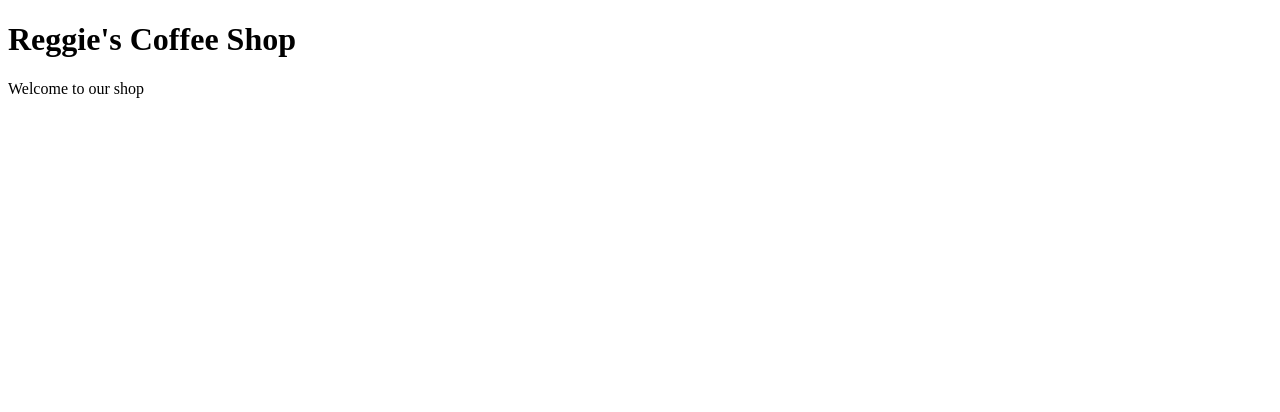
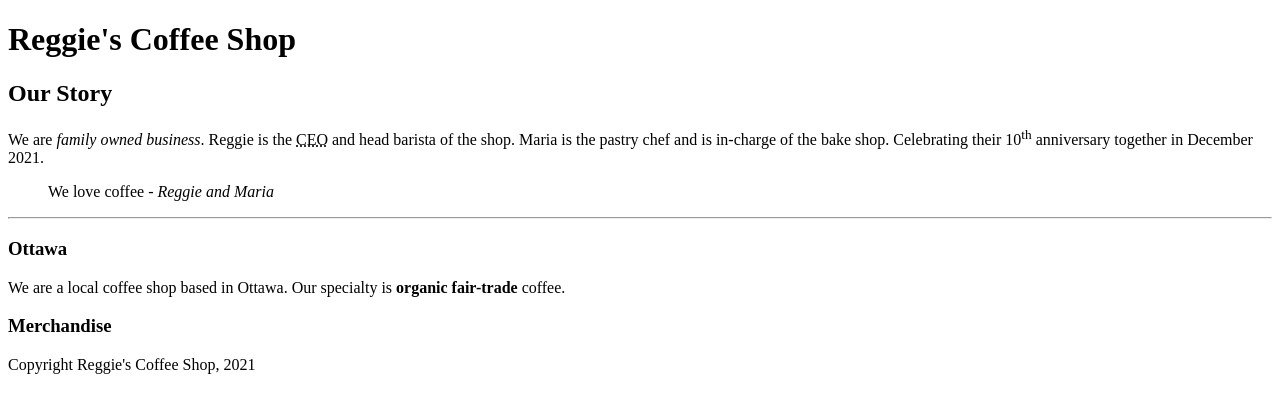
Before and after one commit to abhaysharma/mtm6130-s21-020, a plain HTML site: page week3/index.html in a window 1280 px wide. Drawn offline with Linux system fonts and the light colour scheme.

Commit message:
Adds text semantic tags

```diff
--- a/week3/index.html
+++ b/week3/index.html
@@ -7,8 +7,51 @@
 </head>
 
 <body>
-  <h1>Reggie's Coffee Shop</h1>
-  Welcome to our shop
+  <!--
+    This is a HTML comment
+    command + / to add or remove a comment
+    tagname + tab to complete the tag
+    command + right arrow to go to end of line
+    command + left arrow to go to start of line
+    command + up arrow to go to start of the page
+    command + down arrow to go to enf of the page
+    shift + right-left arrow keys to select per character
+    shift + up-down arrow keys to select per line
+    command + shift + left arrow keys to select to the start of the line
+    command + shift + right arrow keys to select to the end of the line
+    alt + right-left arrow keys to jump per word
+    alt + shift + right-left arrow keys to select per word
+  -->
+  <!-- Site header -->
+  <header>
+    <h1>Reggie's Coffee Shop</h1>
+  </header>
+  <!-- Main content of the page -->
+  <main>
+    <article>
+      <h2>Our Story</h2>
+      <p>
+        We are <em>family owned business</em>. Reggie is the <abbr title="Chief Executive Officer">CEO</abbr> and head barista of the shop. Maria is the pastry chef and is in-charge of the bake shop. Celebrating their 10<sup>th</sup> anniversary together in December 2021.
+      </p>
+      <blockquote>
+        We love coffee <cite>- Reggie and Maria</cite>
+      </blockquote>
+      <hr>
+      <section>
+        <h3>Ottawa</h3>
+        <p>
+          We are a local coffee shop based in Ottawa. Our specialty is <b>organic fair-trade</b> coffee.
+        </p>
+      </section>
+    </article>
+    <aside>
+      <h3>Merchandise</h3>
+    </aside>
+  </main>
+  <!-- Site footer -->
+  <footer>
+    Copyright Reggie's Coffee Shop, 2021
+  </footer>
 </body>
 
 </html>
```
